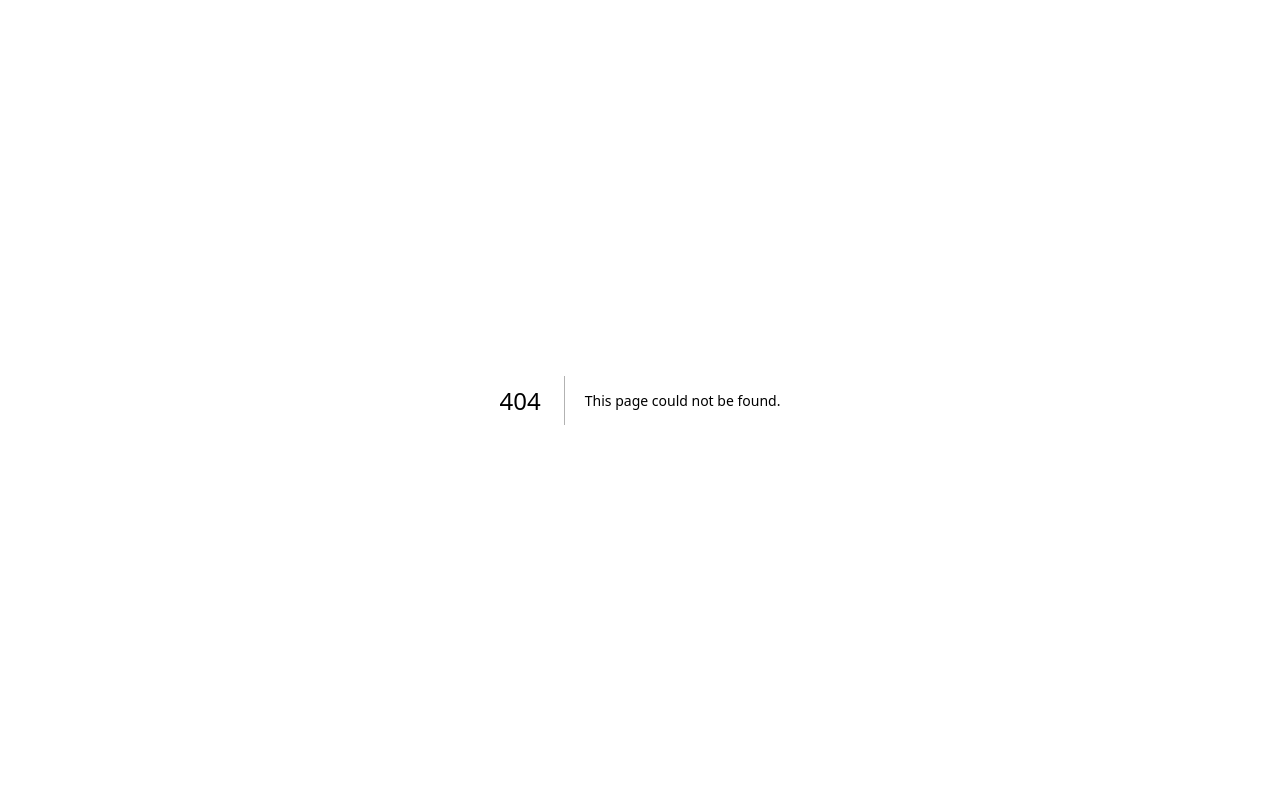
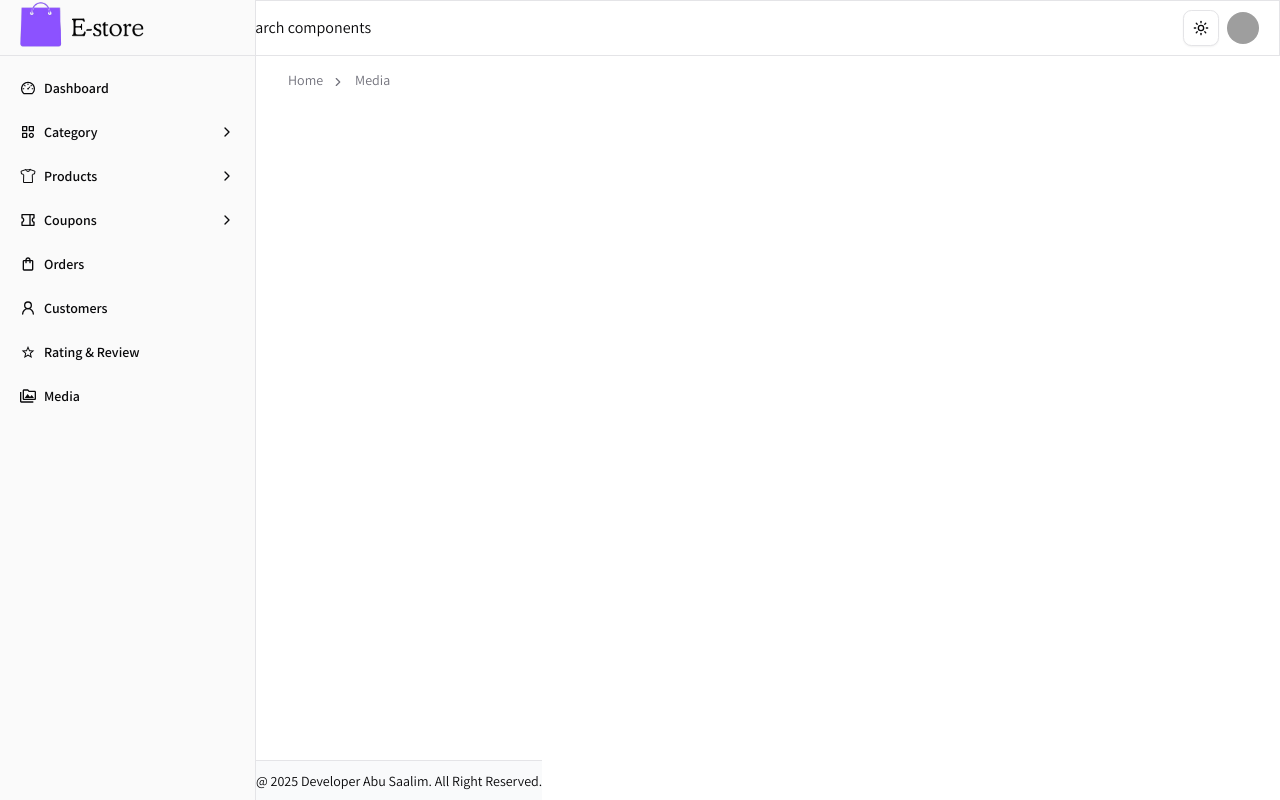
Before and after one commit to AbuSaalim/wallframe-ecom, a Next.js app: page /admin/media in a window 1280 px wide. Before the commit this address had no page. Built offline with nearby package versions, Linux system fonts and the light colour scheme; grey boxes are pictures that could not be loaded.

Commit message:
Breadcrumb Part Completed

```diff
--- /dev/null
+++ b/app/(root)/(admin)/admin/media/page.jsx
@@ -0,0 +1,21 @@
+import BreadCrumb from '@/components/Application/Admin/BreadCrumb'
+import { ADMIN_DASHBOARD } from '@/routes/AdminPanelRoute'
+import React from 'react'
+
+const breadcrumbData = [
+    {href: ADMIN_DASHBOARD, label: 'Home'},
+    {href:'', label: 'Media'}
+]
+
+const MediaPage = () => {
+
+
+
+  return (
+    <div>
+        <BreadCrumb breadcrumbData={breadcrumbData}/>
+    </div>
+  )
+}
+
+export default MediaPage
--- /dev/null
+++ b/components/Application/Admin/BreadCrumb.jsx
@@ -0,0 +1,35 @@
+import {
+  Breadcrumb,
+  BreadcrumbItem,
+  BreadcrumbLink,
+  BreadcrumbList,
+  BreadcrumbPage,
+  BreadcrumbSeparator,
+} from "@/components/ui/breadcrumb";
+const BreadCrumb = ({ breadcrumbData }) => {
+  return (
+    <Breadcrumb className="mb-5">
+      <BreadcrumbList>
+        {breadcrumbData.length > 0 &&
+          breadcrumbData.map((data, index) => {
+            return index !== breadcrumbData.length - 1 ? (
+              <div key={index} className="flex items-center">
+                <BreadcrumbItem>
+                    <BreadcrumbItem href={data.href}>{data.label}</BreadcrumbItem>
+                </BreadcrumbItem>
+                <BreadcrumbSeparator className="ms-2 mt-1" />
+              </div>
+            ) : (
+              <div key={index} className="flex items-center">
+                  <BreadcrumbItem>
+                    <BreadcrumbItem href={data.href}>{data.label}</BreadcrumbItem>
+                </BreadcrumbItem>
+              </div>
+            );
+          })}
+      </BreadcrumbList>
+    </Breadcrumb>
+  );
+};
+
+export default BreadCrumb;
--- /dev/null
+++ b/components/ui/breadcrumb.jsx
@@ -0,0 +1,112 @@
+import * as React from "react"
+import { Slot } from "@radix-ui/react-slot"
+import { ChevronRight, MoreHorizontal } from "lucide-react"
+
+import { cn } from "@/lib/utils"
+
+function Breadcrumb({
+  ...props
+}) {
+  return <nav aria-label="breadcrumb" data-slot="breadcrumb" {...props} />;
+}
+
+function BreadcrumbList({
+  className,
+  ...props
+}) {
+  return (
+    <ol
+      data-slot="breadcrumb-list"
+      className={cn(
+        "text-muted-foreground flex flex-wrap items-center gap-1.5 text-sm break-words sm:gap-2.5",
+        className
+      )}
+      {...props} />
+  );
+}
+
+function BreadcrumbItem({
+  className,
+  ...props
+}) {
+  return (
+    <li
+      data-slot="breadcrumb-item"
+      className={cn("inline-flex items-center gap-1.5", className)}
+      {...props} />
+  );
+}
+
+function BreadcrumbLink({
+  asChild,
+  className,
+  ...props
+}) {
+  const Comp = asChild ? Slot : "a"
+
+  return (
+    <Comp
+      data-slot="breadcrumb-link"
+      className={cn("hover:text-foreground transition-colors", className)}
+      {...props} />
+  );
+}
+
+function BreadcrumbPage({
+  className,
+  ...props
+}) {
+  return (
+    <span
+      data-slot="breadcrumb-page"
+      role="link"
+      aria-disabled="true"
+      aria-current="page"
+      className={cn("text-foreground font-normal", className)}
+      {...props} />
+  );
+}
+
+function BreadcrumbSeparator({
+  children,
+  className,
+  ...props
+}) {
+  return (
+    <li
+      data-slot="breadcrumb-separator"
+      role="presentation"
+      aria-hidden="true"
+      className={cn("[&>svg]:size-3.5", className)}
+      {...props}>
+      {children ?? <ChevronRight />}
+    </li>
+  );
+}
+
+function BreadcrumbEllipsis({
+  className,
+  ...props
+}) {
+  return (
+    <span
+      data-slot="breadcrumb-ellipsis"
+      role="presentation"
+      aria-hidden="true"
+      className={cn("flex size-9 items-center justify-center", className)}
+      {...props}>
+      <MoreHorizontal className="size-4" />
+      <span className="sr-only">More</span>
+    </span>
+  );
+}
+
+export {
+  Breadcrumb,
+  BreadcrumbList,
+  BreadcrumbItem,
+  BreadcrumbLink,
+  BreadcrumbPage,
+  BreadcrumbSeparator,
+  BreadcrumbEllipsis,
+}
--- a/lib/adminSidebarMenu.js
+++ b/lib/adminSidebarMenu.js
@@ -7,7 +7,7 @@ import { LuUserRound } from "react-icons/lu";
 import { IoMdStarOutline } from "react-icons/io";
 import { MdOutlinePermMedia } from "react-icons/md";
 import { RiCoupon2Line } from "react-icons/ri";
-import { ADMIN_DASHBOARD } from "@/routes/AdminPanelRoute";
+import { ADMIN_DASHBOARD, ADMIN_MEDIA_SHOW } from "@/routes/AdminPanelRoute";
 
 export const adminAppSidebarMenu = [
    {
@@ -88,7 +88,7 @@ export const adminAppSidebarMenu = [
    },
    {
     title: "Media",
-    url: "#",
+    url: ADMIN_MEDIA_SHOW,
     icon: MdOutlinePermMedia,
    },
 
--- /dev/null
+++ b/lib/cloudinary.js
@@ -0,0 +1,7 @@
+import {v2 as claudinary} from 'claudinary'
+
+claudinary.config({
+    cloud_name: NEXT_PUBLIC_CLOUDINARY_CLOUD_NAME,
+    api_key: NEXT_PUBLIC_CLOUDINARY_API_KEY,
+    api_secret: CLOUDINARY_SECRET_KEY,
+})
--- /dev/null
+++ b/models/Media.model.js
@@ -0,0 +1,44 @@
+import mongoose from "mongoose";
+
+const mediaSchema = new mongoose.Schema({
+    asset_id: {
+        type: String,
+        required:true,
+        trim:true,
+    },
+    public_id: {
+        type: String,
+        required:true,
+        trim:true,
+    },
+    path: {
+        type: String,
+        required:true,
+        trim:true,
+    },
+    thumbnail_url: {
+        type: String,
+        required:true,
+        trim:true,
+    },
+    alt: {
+        type: String,
+        required:true,
+    },
+    title: {
+        type: String,
+        required:true,
+    },
+    deletedAt: {
+        type: Date,
+        default:null,
+        index: true
+    },
+
+}, {timestamps:true})
+
+
+
+const MediaModel = mongoose.models.media || mongoose.model('Meida', mediaSchema, 'medias')
+
+export default MediaModel
--- a/package.json
+++ b/package.json
@@ -23,6 +23,7 @@
     "bcrypt": "^6.0.0",
     "bcryptjs": "^3.0.2",
     "class-variance-authority": "^0.7.1",
+    "cloudinary": "^2.8.0",
     "clsx": "^2.1.1",
     "input-otp": "^1.4.2",
     "jose": "^6.1.0",
@@ -49,6 +50,7 @@
     "eslint": "^9",
     "eslint-config-next": "15.5.4",
     "tailwindcss": "^4",
-    "tw-animate-css": "^1.4.0"
+    "tw-animate-css": "^1.4.0",
+    "typescript": "^5.9.3"
   }
 }
--- a/routes/AdminPanelRoute.js
+++ b/routes/AdminPanelRoute.js
@@ -1 +1,4 @@
 export const ADMIN_DASHBOARD = '/admin/dashboard'
+
+// media Routed
+export const ADMIN_MEDIA_SHOW = '/admin/media'
```
Also changed, not shown: 2 other files (tests, documents, lock files or other folders).
